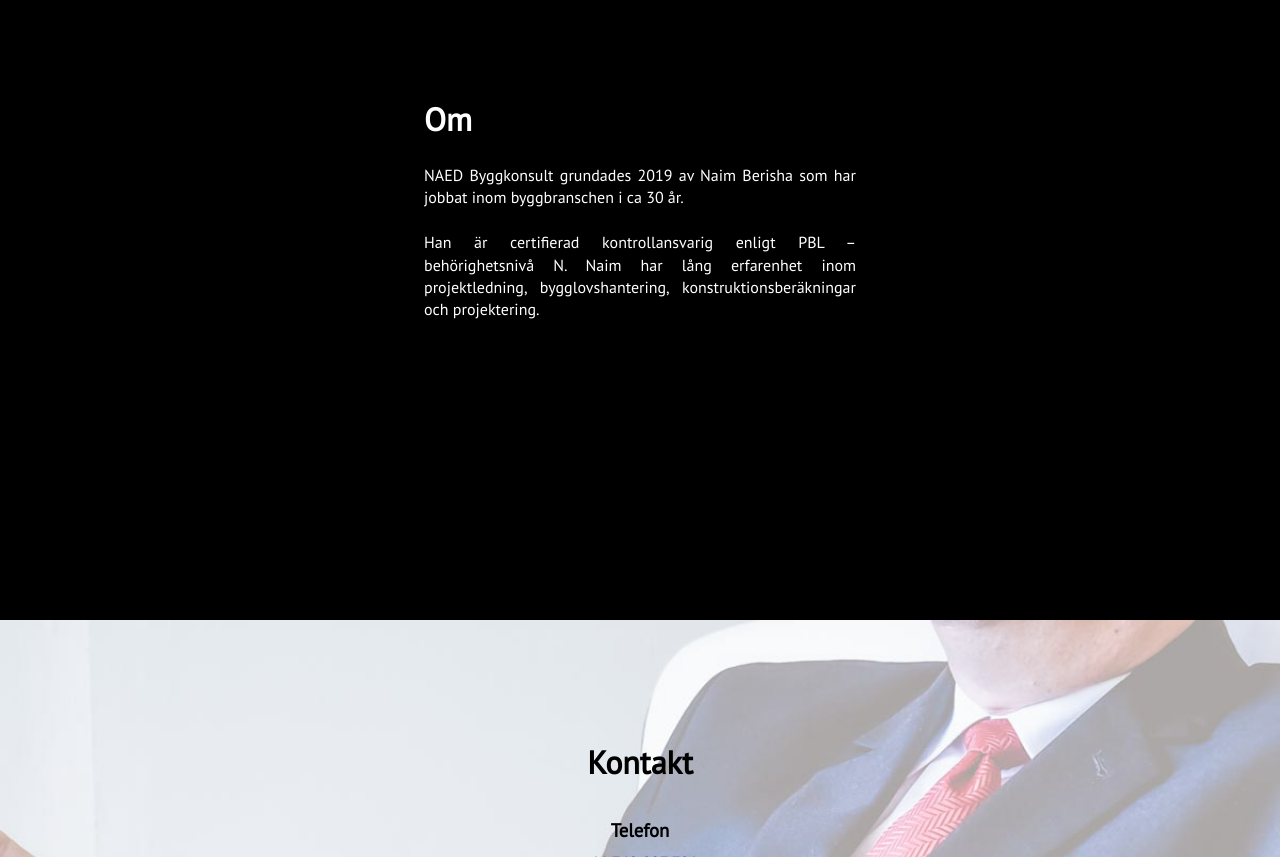
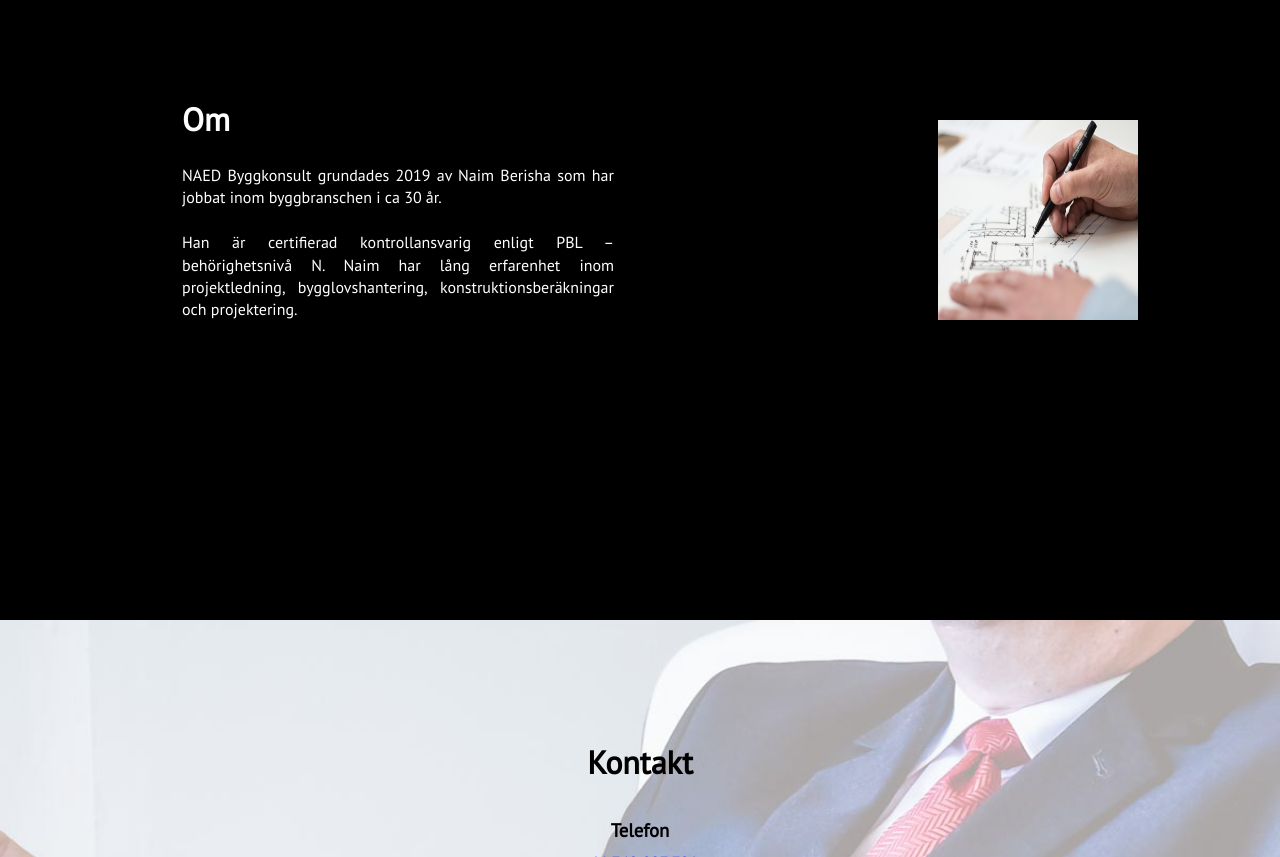
Before and after one commit to nermin99/naed.se, a website: page index.html in a window 1280 px wide. Shown: the part 1780-2637 px from the top of the page. Drawn offline with Linux system fonts and the light colour scheme.

Commit message:
Add img next to "om"

```diff
--- a/css/desktop/main.scss
+++ b/css/desktop/main.scss
@@ -69,6 +69,11 @@
     ul {
         text-align: justify;
     }
+    img {
+        margin: auto;
+        width: 200px;
+        height: 200px;
+    }
 }
 
 /* Kontakt */
--- a/index.html
+++ b/index.html
@@ -114,6 +114,7 @@
 					projektledning, bygglovshantering, konstruktionsberäkningar och projektering.
 				</p>
 			</article>
+			<img src="images/drawing.jpg" alt="Architect drawing">
 		</section>
 		<section id="kontakt">
 			<address>
```
Also changed, not shown: css/style.css, 1 other file.
